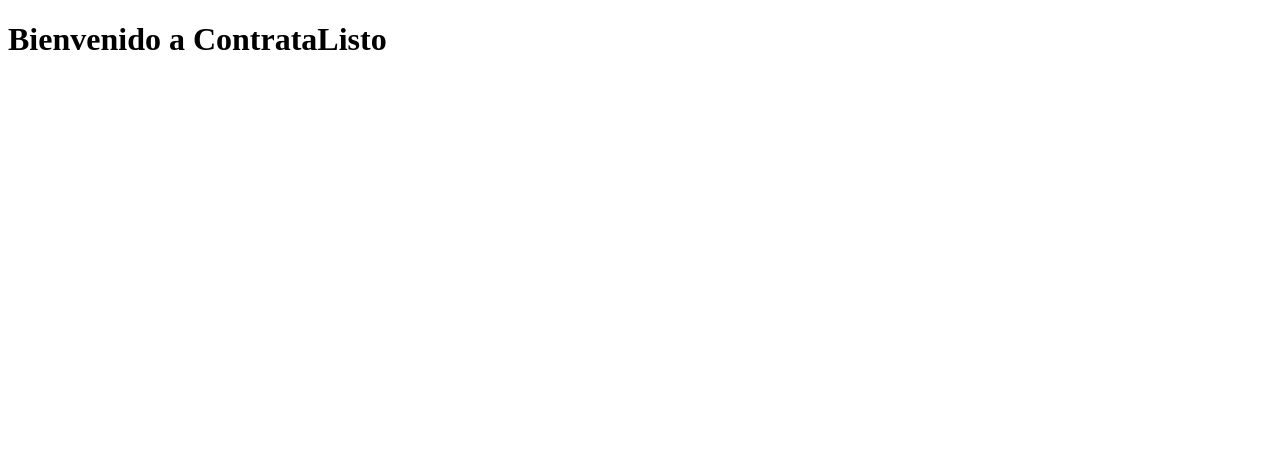
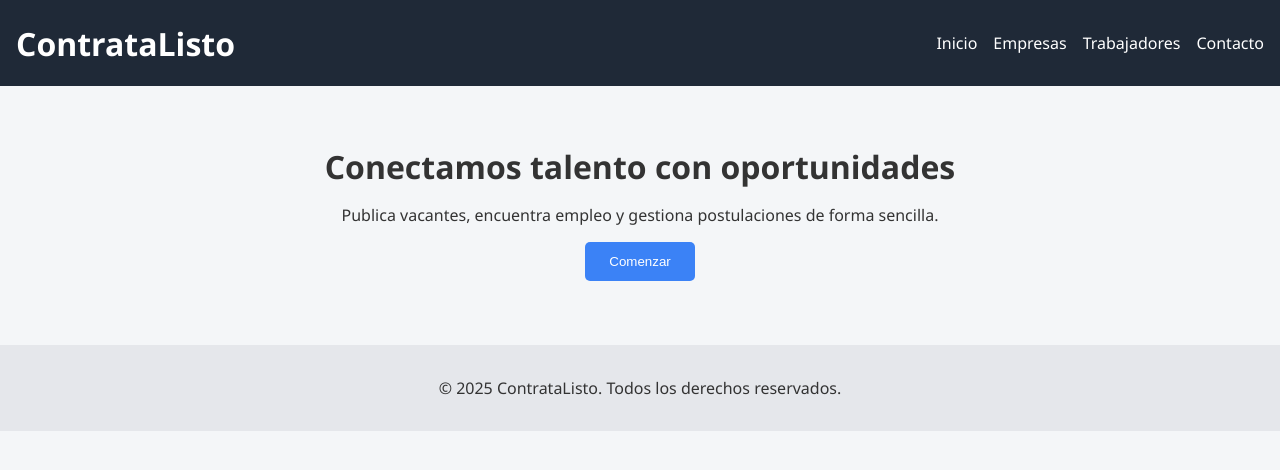
Before and after one commit to ContrataListo/Prueba, a plain HTML site: page index.html in a window 1280 px wide. Drawn offline with Linux system fonts and the light colour scheme.

Commit message:
Add files via upload

```diff
--- a/index.html
+++ b/index.html
@@ -1,9 +1,33 @@
+
 <!DOCTYPE html>
-<html>
+<html lang="es">
 <head>
+    <meta charset="UTF-8">
+    <meta name="viewport" content="width=device-width, initial-scale=1.0">
     <title>ContrataListo</title>
+    <link rel="stylesheet" href="style.css">
 </head>
 <body>
-    <h1>Bienvenido a ContrataListo</h1>
+    <header>
+        <h1>ContrataListo</h1>
+        <nav>
+            <ul>
+                <li><a href="#">Inicio</a></li>
+                <li><a href="#">Empresas</a></li>
+                <li><a href="#">Trabajadores</a></li>
+                <li><a href="#">Contacto</a></li>
+            </ul>
+        </nav>
+    </header>
+    <main>
+        <section class="hero">
+            <h2>Conectamos talento con oportunidades</h2>
+            <p>Publica vacantes, encuentra empleo y gestiona postulaciones de forma sencilla.</p>
+            <button onclick="alert('Pronto disponible')">Comenzar</button>
+        </section>
+    </main>
+    <footer>
+        <p>&copy; 2025 ContrataListo. Todos los derechos reservados.</p>
+    </footer>
 </body>
 </html>
--- a/script.js
+++ b/script.js
@@ -1 +1,2 @@
-console.log('ContrataListo cargado');
+
+console.log("ContrataListo cargado correctamente");
--- a/style.css
+++ b/style.css
@@ -1 +1,54 @@
-body { font-family: Arial, sans-serif; background-color: #f5f5f5; margin: 0; padding: 0; }
+
+body {
+    font-family: 'Segoe UI', sans-serif;
+    margin: 0;
+    padding: 0;
+    background-color: #f4f6f8;
+    color: #333;
+}
+header {
+    background-color: #1f2937;
+    color: white;
+    padding: 1rem;
+    display: flex;
+    justify-content: space-between;
+    align-items: center;
+}
+header h1 {
+    margin: 0;
+}
+nav ul {
+    list-style: none;
+    display: flex;
+    gap: 1rem;
+    padding: 0;
+}
+nav ul li {
+    display: inline;
+}
+nav ul li a {
+    color: white;
+    text-decoration: none;
+}
+.hero {
+    padding: 2rem;
+    text-align: center;
+}
+.hero h2 {
+    font-size: 2rem;
+    margin-bottom: 1rem;
+}
+.hero button {
+    background-color: #3b82f6;
+    color: white;
+    padding: 0.75rem 1.5rem;
+    border: none;
+    border-radius: 5px;
+    cursor: pointer;
+}
+footer {
+    text-align: center;
+    padding: 1rem;
+    background-color: #e5e7eb;
+    margin-top: 2rem;
+}
```
